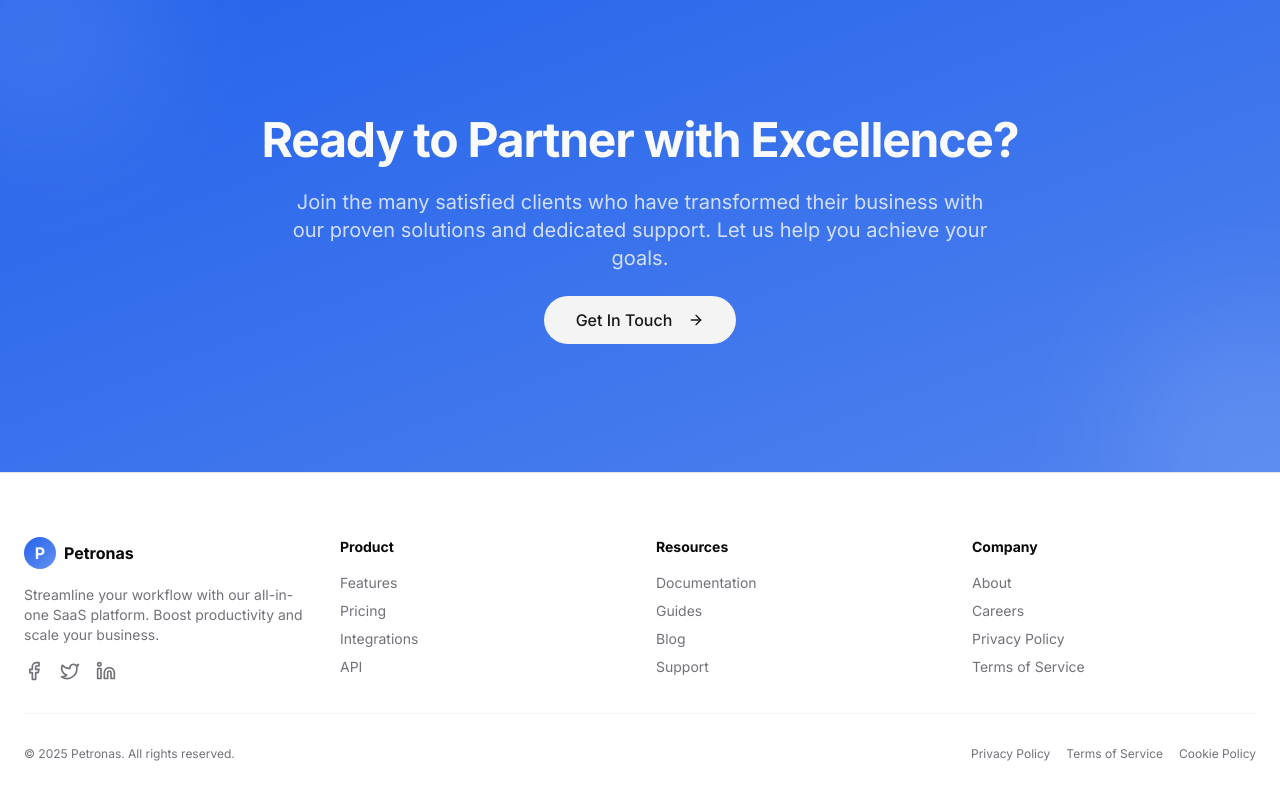
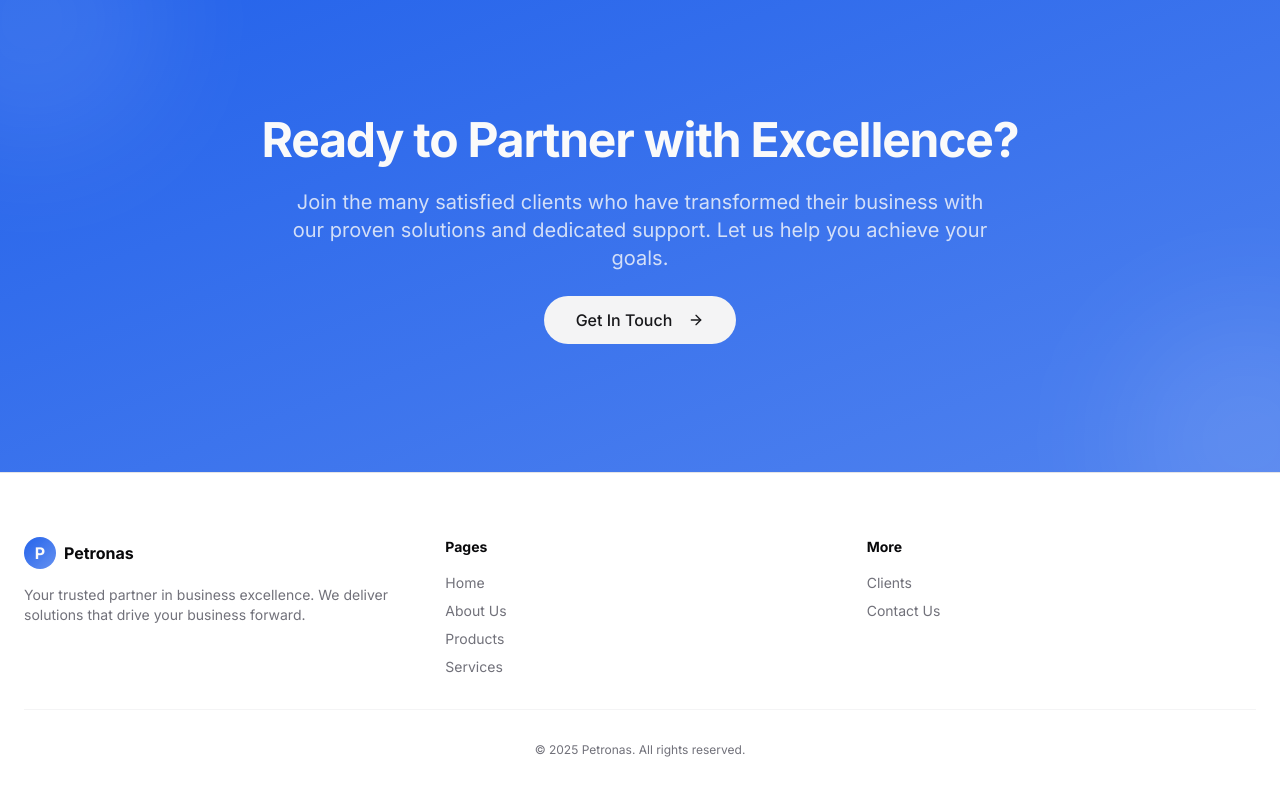
Before and after one commit to EmadQureshiKhi/Petronas-GTC, a Next.js app: page / in a window 1280 px wide. Shown: the part 3818-4618 px from the top of the page. Built offline with nearby package versions, Linux system fonts and the light colour scheme.

Commit message:
Update footer to match existing pages and center copyright

```diff
--- a/app/page.tsx
+++ b/app/page.tsx
@@ -316,7 +316,7 @@ export default function LandingPage() {
       </main>
       <footer className="w-full border-t bg-background/95 backdrop-blur-sm">
         <div className="container flex flex-col gap-8 px-4 py-10 md:px-6 lg:py-16">
-          <div className="grid gap-8 sm:grid-cols-2 md:grid-cols-4">
+          <div className="grid gap-8 sm:grid-cols-2 md:grid-cols-3">
             <div className="space-y-4">
               <div className="flex items-center gap-2 font-bold">
                 <div className="size-8 rounded-lg bg-gradient-to-br from-primary to-primary/70 flex items-center justify-center text-primary-foreground">
@@ -325,155 +325,54 @@ export default function LandingPage() {
                 <span>Petronas</span>
               </div>
               <p className="text-sm text-muted-foreground">
-                Streamline your workflow with our all-in-one SaaS platform. Boost productivity and scale your business.
+                Your trusted partner in business excellence. We deliver solutions that drive your business forward.
               </p>
-              <div className="flex gap-4">
-                <Link href="#" className="text-muted-foreground hover:text-foreground transition-colors">
-                  <svg
-                    xmlns="http://www.w3.org/2000/svg"
-                    width="24"
-                    height="24"
-                    viewBox="0 0 24 24"
-                    fill="none"
-                    stroke="currentColor"
-                    strokeWidth="2"
-                    strokeLinecap="round"
-                    strokeLinejoin="round"
-                    className="size-5"
-                  >
-                    <path d="M18 2h-3a5 5 0 0 0-5 5v3H7v4h3v8h4v-8h3l1-4h-4V7a1 1 0 0 1 1-1h3z"></path>
-                  </svg>
-                  <span className="sr-only">Facebook</span>
-                </Link>
-                <Link href="#" className="text-muted-foreground hover:text-foreground transition-colors">
-                  <svg
-                    xmlns="http://www.w3.org/2000/svg"
-                    width="24"
-                    height="24"
-                    viewBox="0 0 24 24"
-                    fill="none"
-                    stroke="currentColor"
-                    strokeWidth="2"
-                    strokeLinecap="round"
-                    strokeLinejoin="round"
-                    className="size-5"
-                  >
-                    <path d="M22 4s-.7 2.1-2 3.4c1.6 10-9.4 17.3-18 11.6 2.2.1 4.4-.6 6-2C3 15.5.5 9.6 3 5c2.2 2.6 5.6 4.1 9 4-.9-4.2 4-6.6 7-3.8 1.1 0 3-1.2 3-1.2z"></path>
-                  </svg>
-                  <span className="sr-only">Twitter</span>
-                </Link>
-                <Link href="#" className="text-muted-foreground hover:text-foreground transition-colors">
-                  <svg
-                    xmlns="http://www.w3.org/2000/svg"
-                    width="24"
-                    height="24"
-                    viewBox="0 0 24 24"
-                    fill="none"
-                    stroke="currentColor"
-                    strokeWidth="2"
-                    strokeLinecap="round"
-                    strokeLinejoin="round"
-                    className="size-5"
-                  >
-                    <path d="M16 8a6 6 0 0 1 6 6v7h-4v-7a2 2 0 0 0-2-2 2 2 0 0 0-2 2v7h-4v-7a6 6 0 0 1 6-6z"></path>
-                    <rect width="4" height="12" x="2" y="9"></rect>
-                    <circle cx="4" cy="4" r="2"></circle>
-                  </svg>
-                  <span className="sr-only">LinkedIn</span>
-                </Link>
-              </div>
             </div>
             <div className="space-y-4">
-              <h4 className="text-sm font-bold">Product</h4>
+              <h4 className="text-sm font-bold">Pages</h4>
               <ul className="space-y-2 text-sm">
                 <li>
-                  <Link href="#features" className="text-muted-foreground hover:text-foreground transition-colors">
-                    Features
+                  <Link href="/" className="text-muted-foreground hover:text-foreground transition-colors">
+                    Home
                   </Link>
                 </li>
                 <li>
-                  <Link href="/pricing" className="text-muted-foreground hover:text-foreground transition-colors">
-                    Pricing
+                  <Link href="/about" className="text-muted-foreground hover:text-foreground transition-colors">
+                    About Us
                   </Link>
                 </li>
                 <li>
-                  <Link href="#" className="text-muted-foreground hover:text-foreground transition-colors">
-                    Integrations
+                  <Link href="/products" className="text-muted-foreground hover:text-foreground transition-colors">
+                    Products
                   </Link>
                 </li>
                 <li>
-                  <Link href="#" className="text-muted-foreground hover:text-foreground transition-colors">
-                    API
+                  <Link href="/services" className="text-muted-foreground hover:text-foreground transition-colors">
+                    Services
                   </Link>
                 </li>
               </ul>
             </div>
             <div className="space-y-4">
-              <h4 className="text-sm font-bold">Resources</h4>
+              <h4 className="text-sm font-bold">More</h4>
               <ul className="space-y-2 text-sm">
                 <li>
-                  <Link href="#" className="text-muted-foreground hover:text-foreground transition-colors">
-                    Documentation
+                  <Link href="/clients" className="text-muted-foreground hover:text-foreground transition-colors">
+                    Clients
                   </Link>
                 </li>
                 <li>
-                  <Link href="#" className="text-muted-foreground hover:text-foreground transition-colors">
-                    Guides
-                  </Link>
-                </li>
-                <li>
-                  <Link href="#" className="text-muted-foreground hover:text-foreground transition-colors">
-                    Blog
-                  </Link>
-                </li>
-                <li>
-                  <Link href="#" className="text-muted-foreground hover:text-foreground transition-colors">
-                    Support
-                  </Link>
-                </li>
-              </ul>
-            </div>
-            <div className="space-y-4">
-              <h4 className="text-sm font-bold">Company</h4>
-              <ul className="space-y-2 text-sm">
-                <li>
-                  <Link href="#" className="text-muted-foreground hover:text-foreground transition-colors">
-                    About
-                  </Link>
-                </li>
-                <li>
-                  <Link href="#" className="text-muted-foreground hover:text-foreground transition-colors">
-                    Careers
-                  </Link>
-                </li>
-                <li>
-                  <Link href="#" className="text-muted-foreground hover:text-foreground transition-colors">
-                    Privacy Policy
-                  </Link>
-                </li>
-                <li>
-                  <Link href="#" className="text-muted-foreground hover:text-foreground transition-colors">
-                    Terms of Service
+                  <Link href="/contact" className="text-muted-foreground hover:text-foreground transition-colors">
+                    Contact Us
                   </Link>
                 </li>
               </ul>
             </div>
           </div>
-          <div className="flex flex-col gap-4 sm:flex-row justify-between items-center border-t border-border/40 pt-8">
+          <div className="flex justify-center items-center border-t border-border/40 pt-8">
             <p className="text-xs text-muted-foreground">
               &copy; {new Date().getFullYear()} Petronas. All rights reserved.
             </p>
-            <div className="flex gap-4">
-              <Link href="#" className="text-xs text-muted-foreground hover:text-foreground transition-colors">
-                Privacy Policy
-              </Link>
-              <Link href="#" className="text-xs text-muted-foreground hover:text-foreground transition-colors">
-                Terms of Service
-              </Link>
-              <Link href="#" className="text-xs text-muted-foreground hover:text-foreground transition-colors">
-                Cookie Policy
-              </Link>
-            </div>
           </div>
         </div>
       </footer>
```
